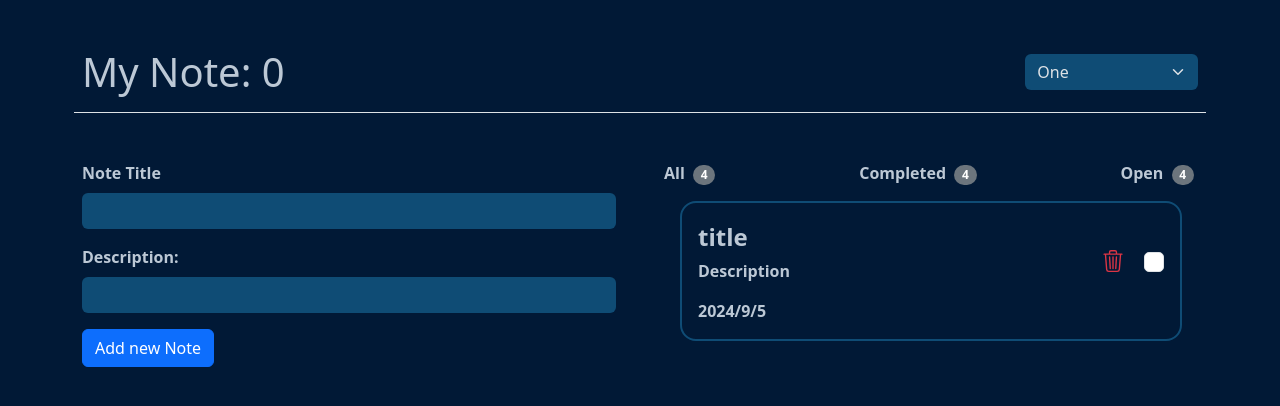
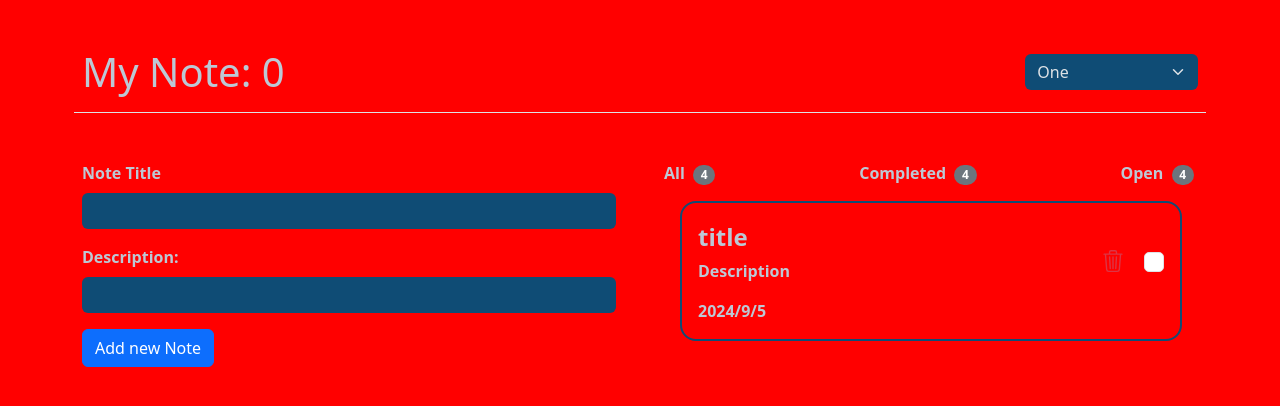
Before and after one commit to MohammadrezaNadirkhanloo/Not-App, a React (Vite) app: page / in a window 1280 px wide. Shown: the top 406 px of the page. Built offline with nearby package versions, Linux system fonts and the light colour scheme.

Commit message:
Test : test deploy

```diff
--- a/src/index.css
+++ b/src/index.css
@@ -4,7 +4,7 @@
 }
 
 :root {
-  --primery-background-color: #011936;
+  --primery-background-color: red;
   --primery-background-input: #0f4c75;
   --primery-text-input: #eeeeee;
   --primery-text: #bcc8d5;
```
